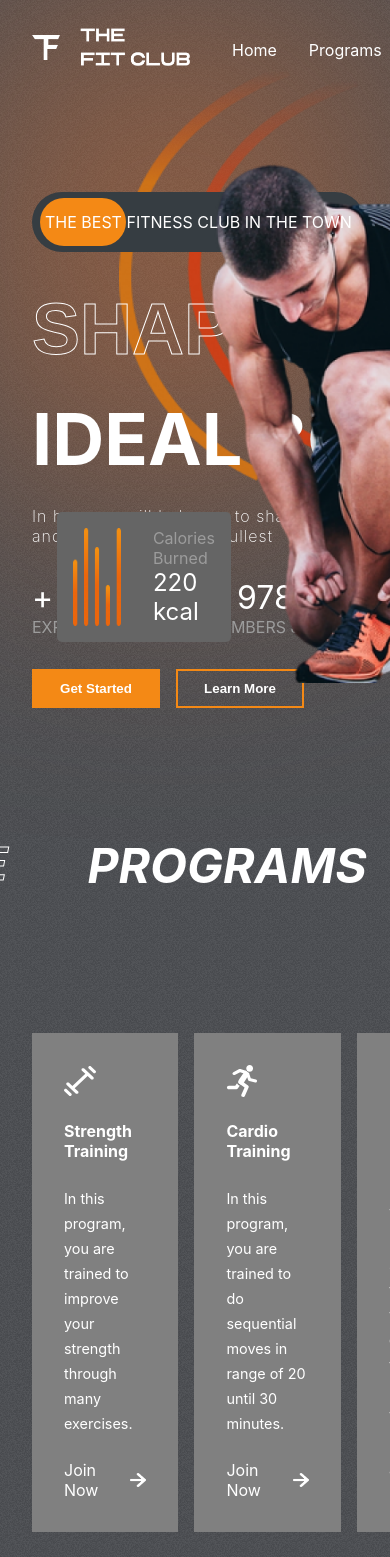
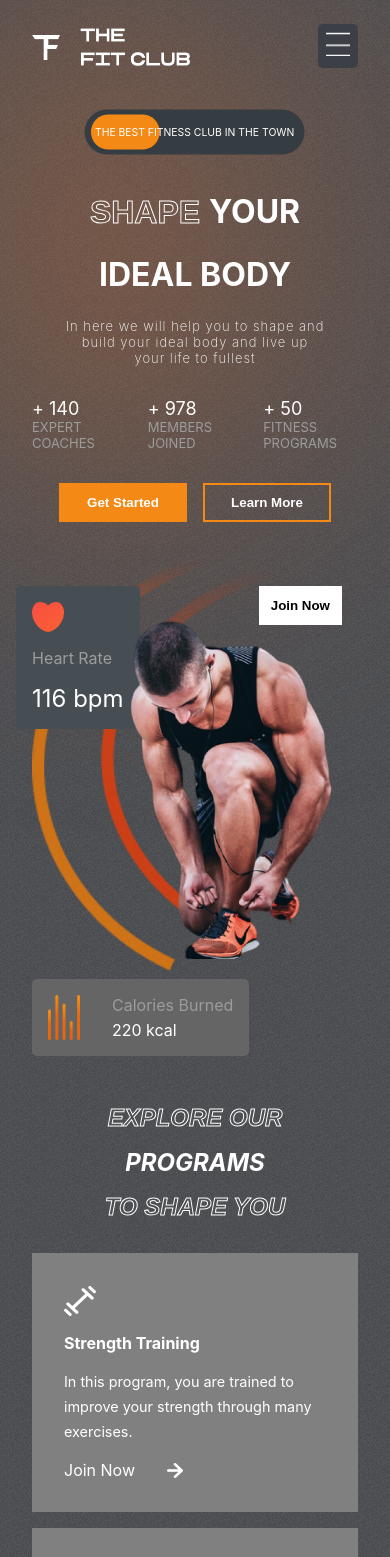
Before and after one commit to Masoud-M/gym-website, a React (Vite) app: page / in a window 390 px wide. Shown: the top 1557 px of the page. Built offline with nearby package versions, Linux system fonts and the light colour scheme.

Commit message:
making the website mobile friendly

```diff
--- a/package.json
+++ b/package.json
@@ -13,7 +13,8 @@
     "@emailjs/browser": "^3.11.0",
     "framer-motion": "^10.12.8",
     "react": "^18.2.0",
-    "react-dom": "^18.2.0"
+    "react-dom": "^18.2.0",
+    "react-scroll": "^1.8.9"
   },
   "devDependencies": {
     "@types/react": "^18.0.28",
--- a/src/Components/Header/Header.css
+++ b/src/Components/Header/Header.css
@@ -19,3 +19,17 @@
   color: var(--orange);
   cursor: pointer;
 }
+
+@media screen and (max-width: 768px) {
+  .header > :nth-child(2) {
+    position: fixed;
+    right: 2rem;
+    z-index: 99;
+  }
+
+  .header-menu {
+    flex-direction: column;
+    background-color: var(--appColor);
+    padding: 2rem;
+  }
+}
--- a/src/Components/Header/Header.jsx
+++ b/src/Components/Header/Header.jsx
@@ -1,17 +1,73 @@
-import React from "react";
+import React, { useState } from "react";
 import "./Header.css";
 import Logo from "../../assets/logo.png";
+import Bars from "../../assets/bars.png";
+// the react scroll library allows us to use the Link object to link to diffrent section and jump to them with thier id
+import { Link } from "react-scroll";
 const Header = () => {
+  const mobile = window.innerWidth <= 768 ? true : false;
+  const [menuOpened, setMenuOpened] = useState(false);
+  const handleClick = () => setMenuOpened(false);
   return (
     <div className="header">
       <img className="logo" src={Logo} alt="/" />
-      <ul className="header-menu">
-        <li>Home</li>
-        <li>Programs</li>
-        <li>Why us</li>
-        <li>Plans</li>
-        <li>Testimonials</li>
-      </ul>
+      {menuOpened === false && mobile === true ? (
+        <div
+          style={{
+            backgroundColor: "var(--appColor)",
+            padding: "0.5rem",
+            borderRadius: "5px",
+            justifyContent: "center",
+            alignItems: "center",
+          }}
+          onClick={() => setMenuOpened(true)}
+        >
+          <img
+            src={Bars}
+            alt="/"
+            style={{ width: "1.5rem", height: "1.5rem" }}
+          />
+        </div>
+      ) : (
+        <ul className="header-menu">
+          <li>
+            <Link
+              to="hero"
+              spy={true}
+              smooth={true}
+              onClick={handleClick}
+              activeClass="active"
+            >
+              Home
+            </Link>
+          </li>
+          <li>
+            <Link to="programs" spy={true} smooth={true} onClick={handleClick}>
+              Programs
+            </Link>
+          </li>
+          <li>
+            <Link to="reasons" spy={true} smooth={true} onClick={handleClick}>
+              Why us
+            </Link>
+          </li>
+          <li>
+            <Link to="plans" spy={true} smooth={true} onClick={handleClick}>
+              Plans
+            </Link>
+          </li>
+          <li>
+            <Link
+              to="testimonials"
+              spy={true}
+              smooth={true}
+              onClick={handleClick}
+            >
+              Testimonials
+            </Link>
+          </li>
+        </ul>
+      )}
     </div>
   );
 };
--- a/src/Components/Hero/Hero.css
+++ b/src/Components/Hero/Hero.css
@@ -187,3 +187,70 @@
   height: 30rem;
   left: 0;
 }
+
+@media screen and (max-width: 768px) {
+  .hero {
+    flex-direction: column;
+  }
+  .hero-blur {
+    width: 14rem;
+  }
+  .the-best-ad {
+    margin-top: 0;
+    font-size: small;
+    align-self: center;
+    transform: scale(0.8);
+  }
+  .hero-text {
+    font-size: xx-large;
+    align-items: center;
+    justify-content: center;
+  }
+  .hero-text > div:nth-of-type(3) {
+    font-size: small;
+    font-weight: 200;
+    letter-spacing: 1px;
+    text-align: center;
+  }
+  .hero-buttons {
+    justify-content: center;
+  }
+  .figures > div > span:nth-of-type(1) {
+    font-size: large;
+  }
+  .figures > div > span:nth-of-type(2) {
+    font-size: small;
+  }
+  .right-h {
+    position: relative;
+    background: none;
+  }
+  .heart-rate {
+    left: 1rem;
+    top: 2rem;
+  }
+  .calories {
+    position: relative;
+    top: 5rem;
+    left: 2rem;
+  }
+  .calories > img {
+    width: 2rem;
+  }
+  .calories > div > :nth-child(2) {
+    color: white;
+    font-size: 1rem;
+  }
+  .hero-image {
+    position: relative;
+    width: 15rem;
+    left: 7rem;
+    top: 4rem;
+    align-self: center;
+  }
+  .hero-image-back {
+    width: 15rem;
+    left: 2rem;
+    top: 0rem;
+  }
+}
--- a/src/Components/Hero/Hero.jsx
+++ b/src/Components/Hero/Hero.jsx
@@ -7,11 +7,13 @@
 import Calories from "../../assets/Calories.png";
 // frame motion npm is used for making smooth moving animation
 import { motion } from "framer-motion";
+
 const Hero = () => {
   const transition = { type: "spring", duration: 3 };
+  const mobile = window.innerWidth <= 768 ? true : false;
 
   return (
-    <div className="hero">
+    <div id="hero" className="hero">
       <div className="blur hero-blur"></div>
       {/* left side of hero */}
       <div className="left-h">
@@ -20,7 +22,7 @@
         {/* the best ad */}
         <div className="the-best-ad">
           <motion.div
-            initial={{ left: "238px" }}
+            initial={{ left: mobile ? "162px" : "238px" }}
             whileInView={{ left: "8px" }}
             transition={{ ...transition, type: "tween" }}
           ></motion.div>
--- a/src/Components/Join/Join.css
+++ b/src/Components/Join/Join.css
@@ -59,3 +59,20 @@
 .btn-j:hover {
   scale: 1.1;
 }
+@media screen and (max-width: 768px) {
+  .Join {
+    flex-direction: column;
+    gap: 1rem;
+  }
+  .left-j {
+    font-size: x-large;
+    flex-direction: column;
+  }
+  .right-j {
+    padding: 2rem;
+  }
+  .email-container {
+    justify-content: center;
+    padding: 0%;
+  }
+}
--- a/src/Components/Plans/Plans.css
+++ b/src/Components/Plans/Plans.css
@@ -86,3 +86,12 @@
   top: 10rem;
   right: 0rem;
 }
+
+@media screen and (max-width: 768px) {
+  .plans {
+    flex-direction: column;
+  }
+  .plans > :nth-child(2) {
+    transform: none;
+  }
+}
--- a/src/Components/Plans/Plans.jsx
+++ b/src/Components/Plans/Plans.jsx
@@ -4,7 +4,7 @@
 import whiteTick from "../../assets/whiteTick.png";
 const Plans = () => {
   return (
-    <div className="plans-container">
+    <div id="plans" className="plans-container">
       <div className="blur plans-blur-1"></div>
       <div className="blur plans-blur-2"></div>
 
--- a/src/Components/Programs/Programs.css
+++ b/src/Components/Programs/Programs.css
@@ -61,3 +61,18 @@
   background: var(--planCard);
   cursor: pointer;
 }
+
+@media screen and (max-width: 768px) {
+  .programs-header {
+    flex-direction: column;
+    gap: 1rem;
+    font-size: x-large;
+    align-items: center;
+    justify-content: center;
+    margin-top: 2rem;
+  }
+
+  .programs-categories {
+    flex-direction: column;
+  }
+}
--- a/src/Components/Reasons/Reasons.css
+++ b/src/Components/Reasons/Reasons.css
@@ -90,3 +90,29 @@
 .partners > img {
   width: 2.5rem;
 }
+
+@media screen and (max-width: 768px) {
+  .Reasons {
+    flex-direction: column;
+  }
+  .left-reasons {
+    grid-auto-rows: auto;
+    overflow: hidden;
+  }
+  .left-reasons > :nth-child(1) {
+    width: 7rem;
+    height: 17rem;
+  }
+
+  .left-reasons > :nth-child(2) {
+    width: 15rem;
+    height: 10rem;
+  }
+  .left-reasons > :nth-child(3) {
+    width: 7rem;
+  }
+  .left-reasons > :nth-child(4) {
+    width: 7rem;
+    height: 6rem;
+  }
+}
--- a/src/Components/Testimonials/Testimonials.css
+++ b/src/Components/Testimonials/Testimonials.css
@@ -76,3 +76,36 @@
   width: 1.5rem;
   cursor: pointer;
 }
+
+@media screen and (max-width: 768px) {
+  .Testimonials {
+    flex-direction: column;
+  }
+  .left-t > :nth-child(2),
+  .left-t > :nth-child(3) {
+    font-size: xx-large;
+  }
+  .right-t {
+    display: flex;
+    flex-direction: column;
+    align-items: center;
+    justify-content: center;
+    gap: 2rems;
+  }
+  .right-t > div {
+    position: relative;
+    display: none;
+  }
+  .right-t > img {
+    top: 0;
+    right: 0;
+    position: relative;
+    align-self: center;
+  }
+  .right-t > :last-child {
+    margin-top: 1rem;
+    display: block;
+    bottom: 0;
+    left: 0;
+  }
+}
--- a/src/Components/Testimonials/Testimonials.jsx
+++ b/src/Components/Testimonials/Testimonials.jsx
@@ -10,7 +10,7 @@
   const tlength = testimonialsData.length;
 
   return (
-    <div className="Testimonials">
+    <div id="testimonials" className="Testimonials">
       <div className="left-t">
         <span>TESTIMONIALS</span>
         <span className="stroke-text">WHAT THEY</span>
```
Also changed, not shown: 1 other file (tests, documents, lock files or other folders).
